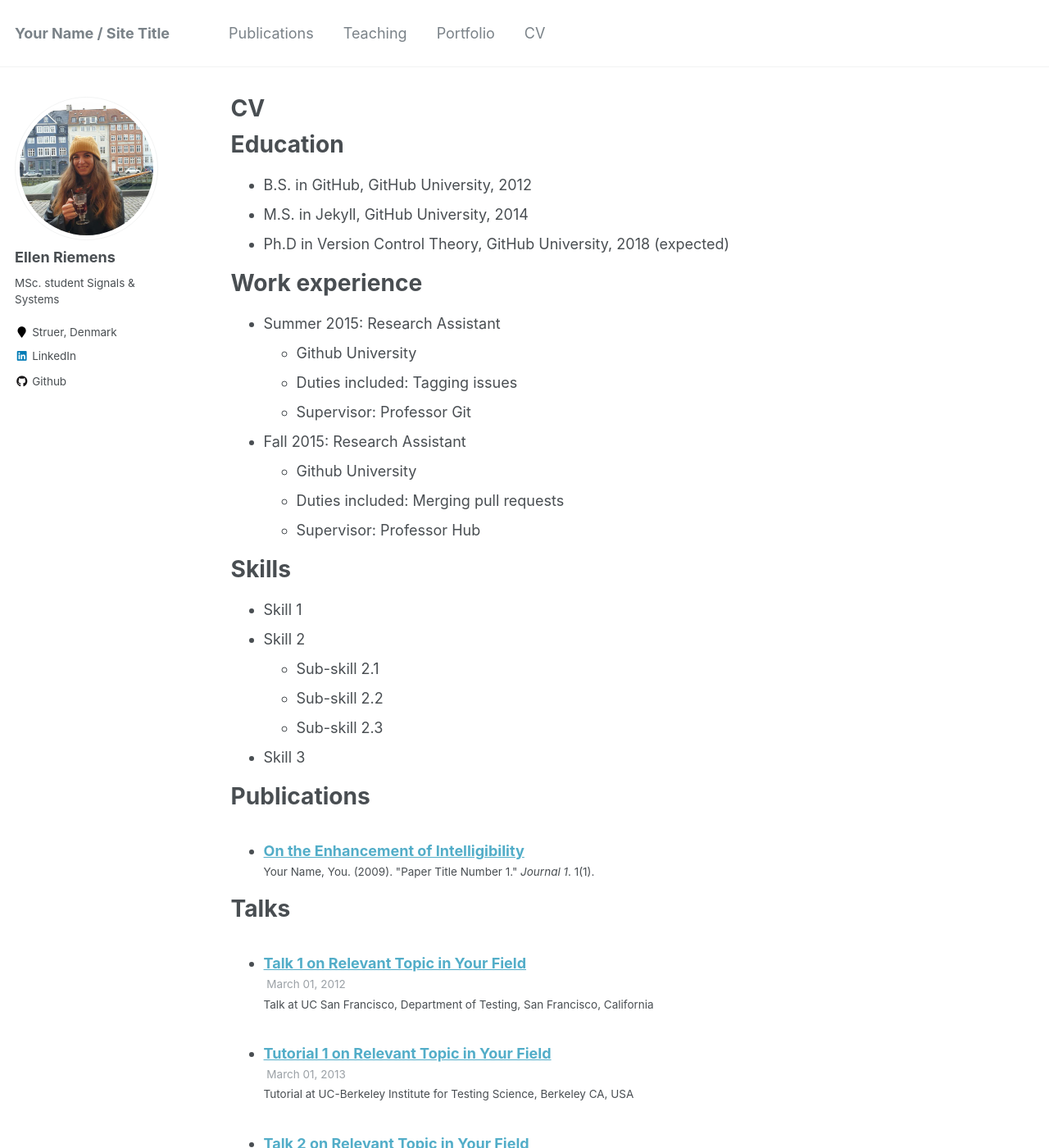
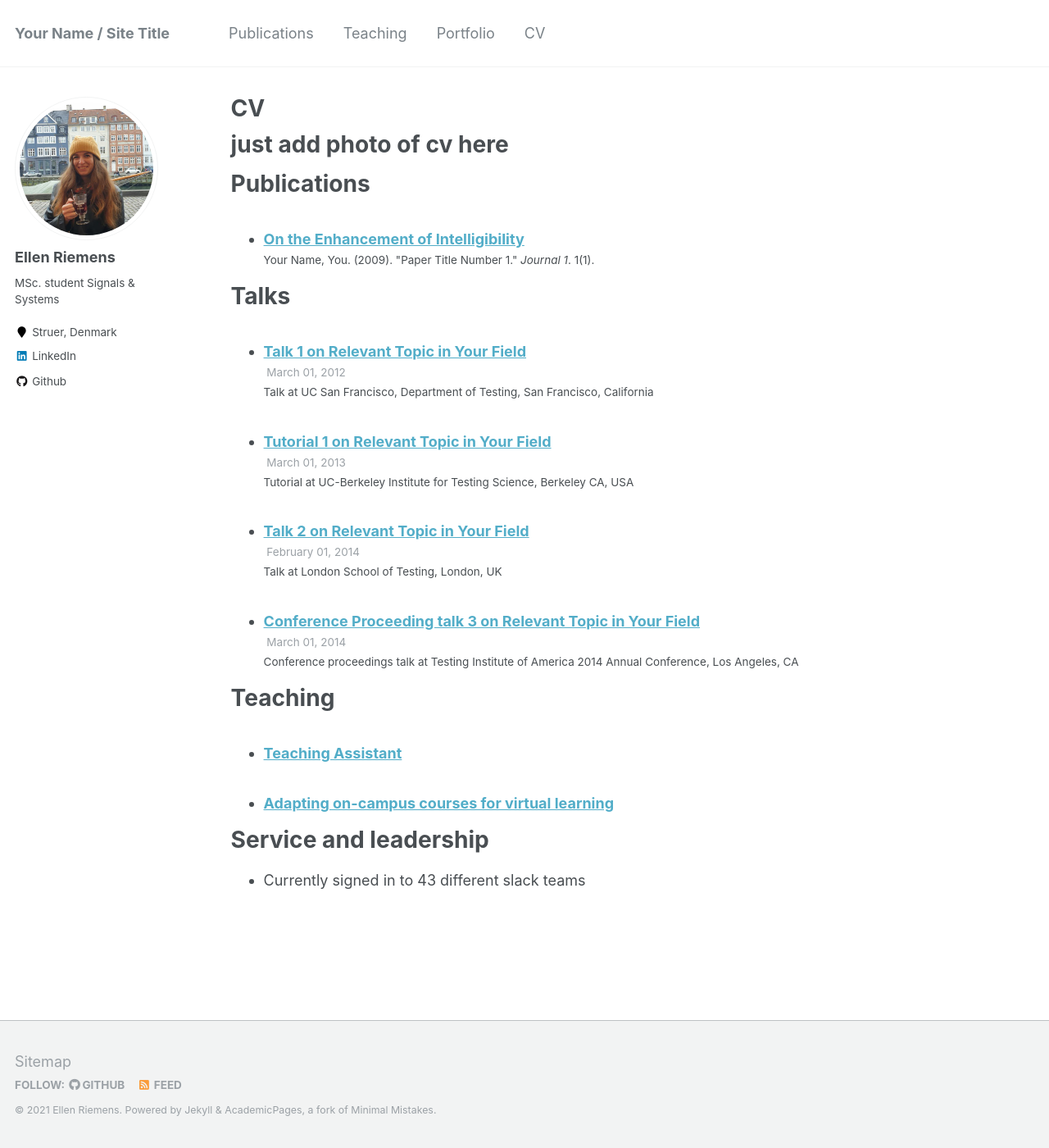
Before and after one commit to h0uter/old-portfolio, a Jekyll site: the page built from _pages/cv.md, in a window 1280 px wide and 1400 px high. Shown: the whole window at 82% size. Built offline with Jekyll 4.4.1, drawn with Linux system fonts in a browser that asks for light colours.

Commit message:
cv cleanup

```diff
--- a/_pages/cv.md
+++ b/_pages/cv.md
@@ -9,7 +9,10 @@
 
 {% include base_path %}
 
-Education
+# just add photo of cv here
+
+
+<!-- Education
 ======
 * B.S. in GitHub, GitHub University, 2012
 * M.S. in Jekyll, GitHub University, 2014
@@ -34,7 +37,7 @@
   * Sub-skill 2.1
   * Sub-skill 2.2
   * Sub-skill 2.3
-* Skill 3
+* Skill 3 -->
 
 Publications
 ======
```
